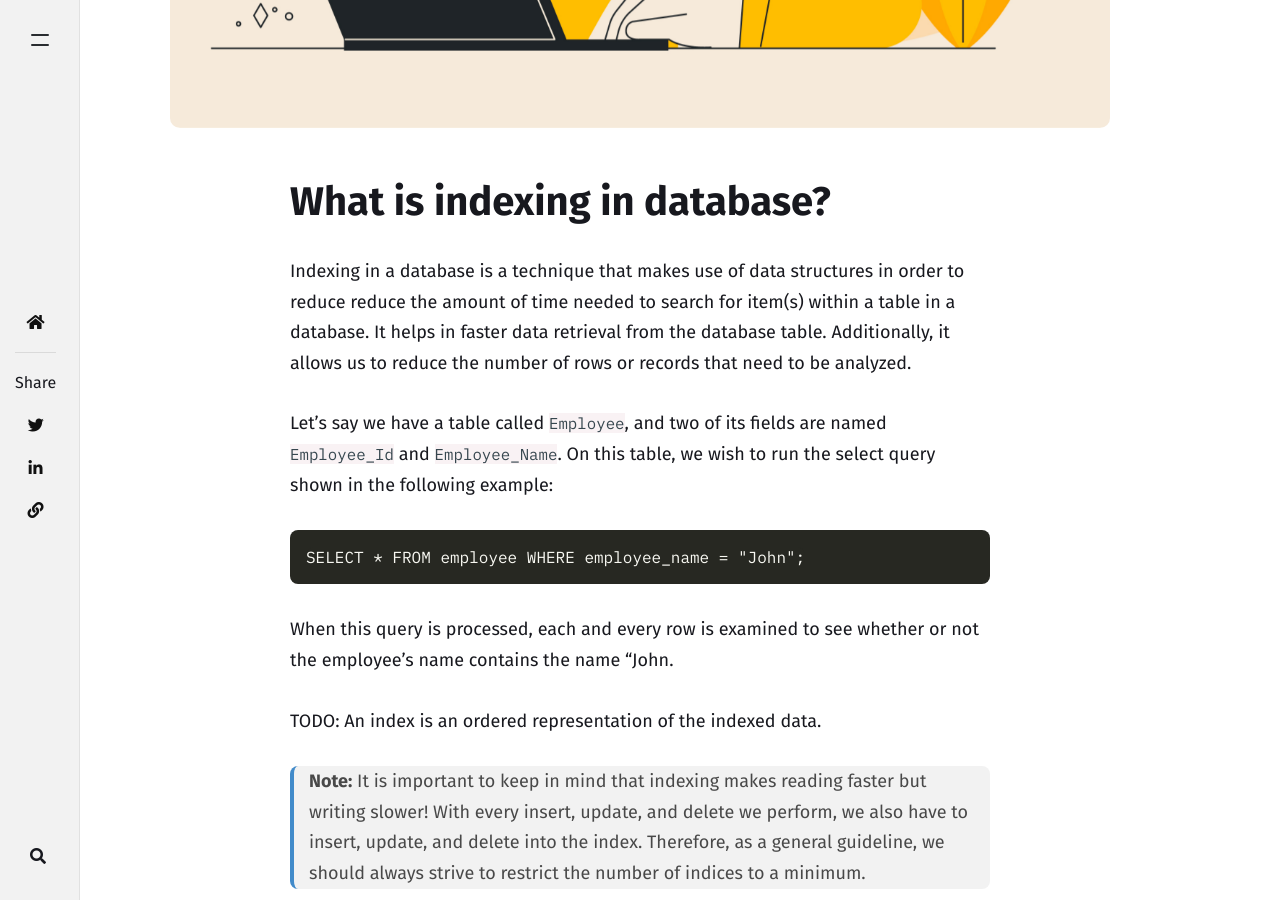
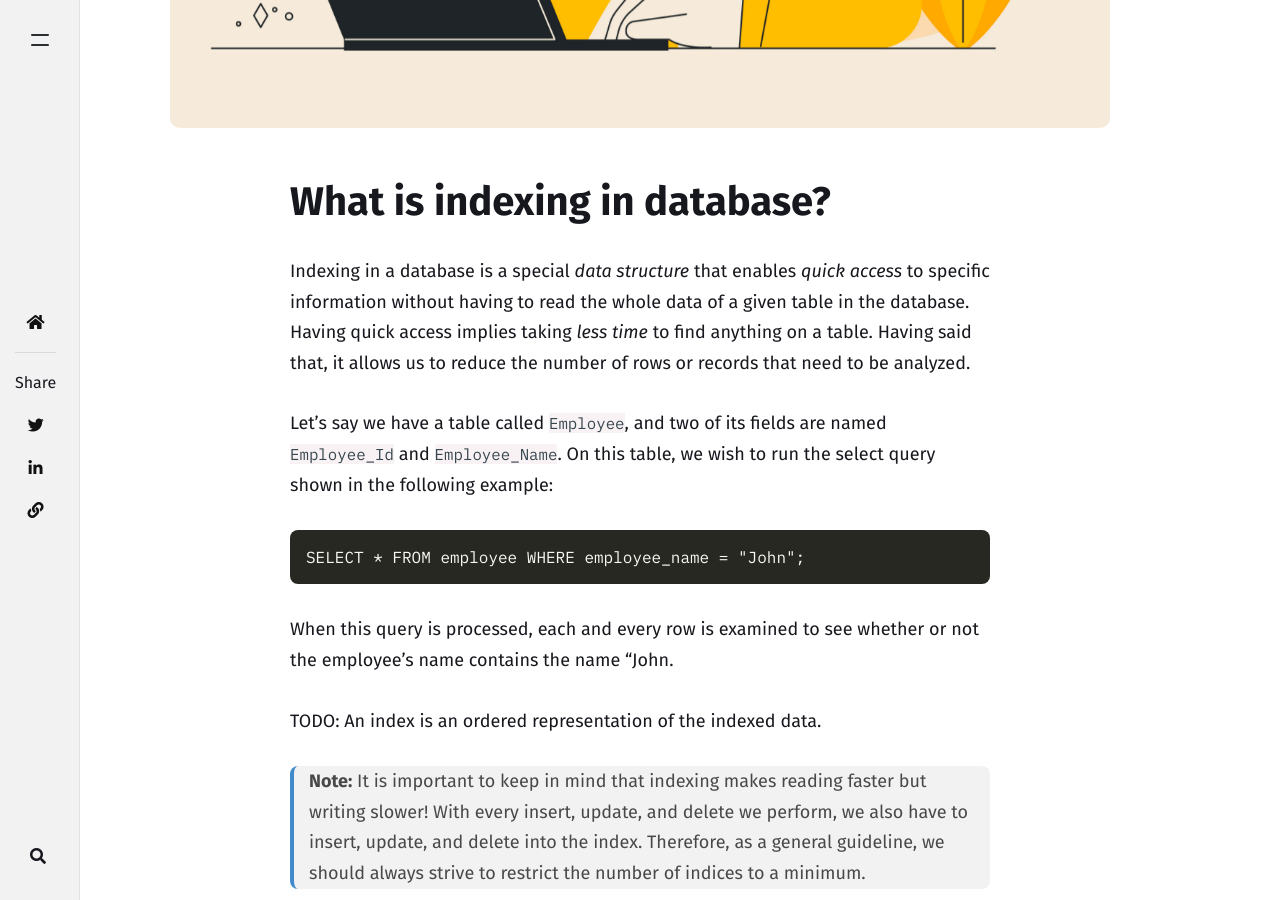
Before and after one commit to SenthilNayagan/senthilnayagan.github.io, a Jekyll site: the page built from _posts/data/database/concepts/2022-09-19-how-indexing-works.markdown, in a window 1280 px wide and 900 px high, scrolled down 1123 px. Built offline with Jekyll 4.4.1, drawn with Linux system fonts in a browser that asks for light colours; nearby versions of some CDN libraries; comment, search, counter and statistics services are not loaded.

Commit message:
Corrections

```diff
--- a/_posts/data/database/concepts/2022-09-19-how-indexing-works.markdown
+++ b/_posts/data/database/concepts/2022-09-19-how-indexing-works.markdown
@@ -15,7 +15,7 @@ toc: false
 
 # What is indexing in database?
 
-Indexing in a database is a technique that makes use of data structures in order to reduce reduce the amount of time needed to search for item(s) within a table in a database. It helps in faster data retrieval from the database table. Additionally, it allows us to reduce the number of rows or records that need to be  analyzed.
+Indexing in a database is a special *data structure* that enables *quick access* to specific information without having to read the whole data of a given table in the database. Having quick access implies taking *less time* to find anything on a table. Having said that, it allows us to reduce the number of rows or records that need to be analyzed.
 
 Let's say we have a table called `Employee`, and two of its fields are named `Employee_Id` and `Employee_Name`. On this table, we wish to run the select query shown in the following example:
 
```
Also changed, not shown: _pages/about.md (+1 -1 lines).
